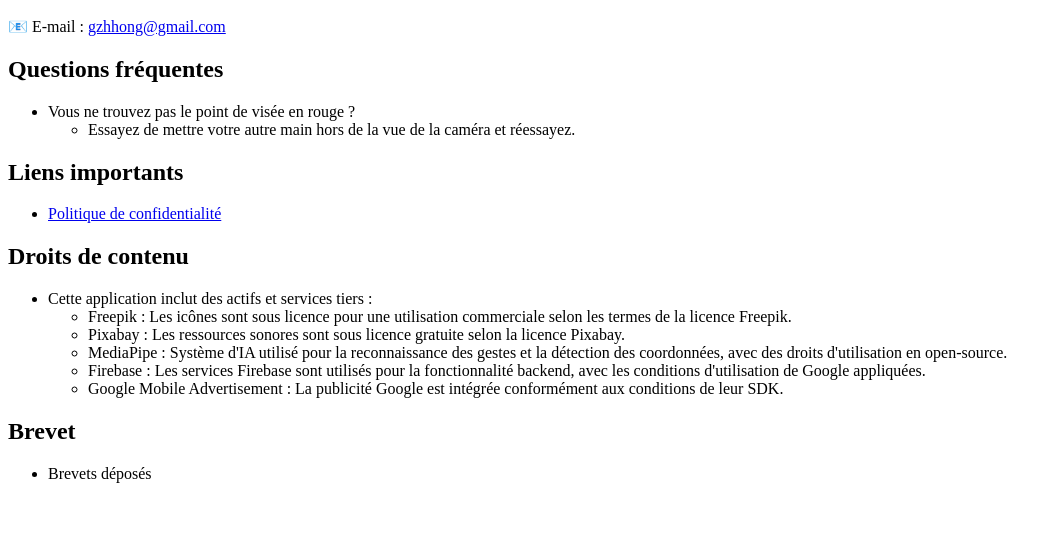
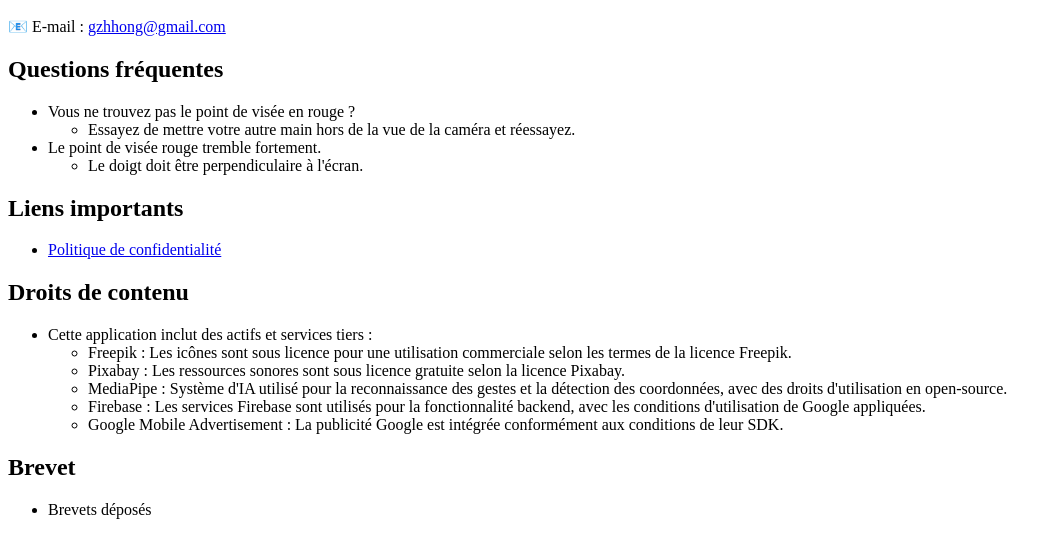
Before and after one commit to gzhhong/aimbang, a plain HTML site: page fr/support.html in a window 1280 px wide. Shown: the part 110-668 px from the top of the page, without its empty margins (0-1058 px from the left). Drawn offline with Linux system fonts and the light colour scheme.

Commit message:
add more questions
Signed-off-by: Zhihong GUO <gzhhong@gmail.com>

```diff
--- a/fr/support.html
+++ b/fr/support.html
@@ -15,6 +15,11 @@
         <li>Vous ne trouvez pas le point de visée en rouge ?
             <ul>
                 <li>Essayez de mettre votre autre main hors de la vue de la caméra et réessayez.    </li>
+            </ul>
+        </li>
+        <li>Le point de visée rouge tremble fortement.
+            <ul>
+                <li>Le doigt doit être perpendiculaire à l'écran.</li>
             </ul>
         </li>
     </ul>
```
Also changed, not shown: en/support.html (+5 -0 lines), zh/support.html (+5 -0 lines).
